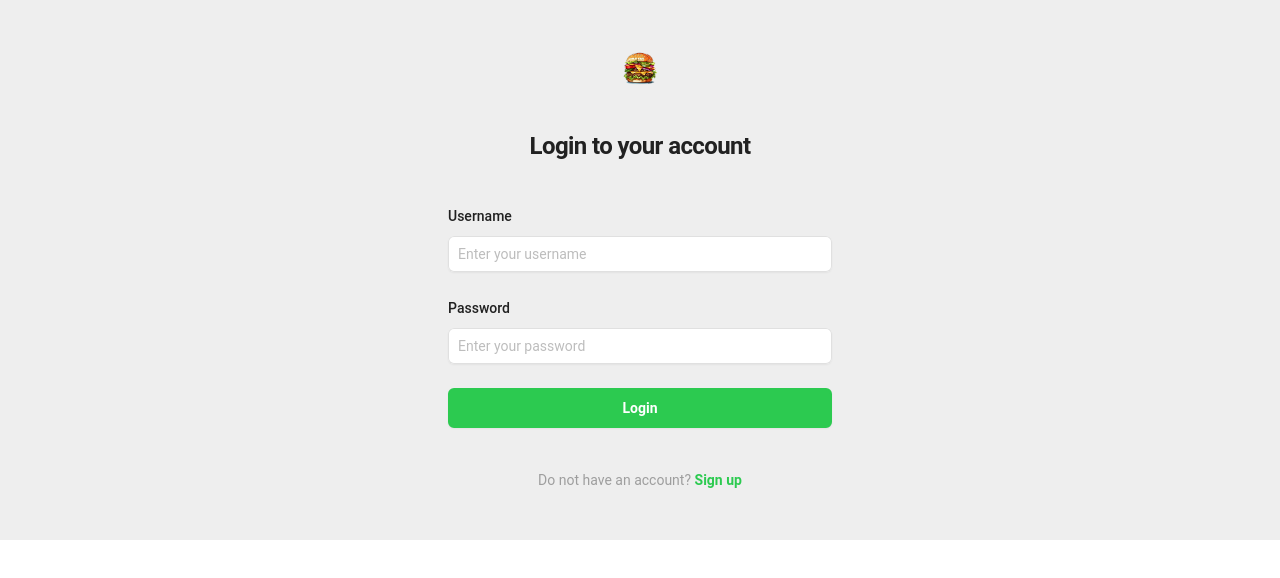
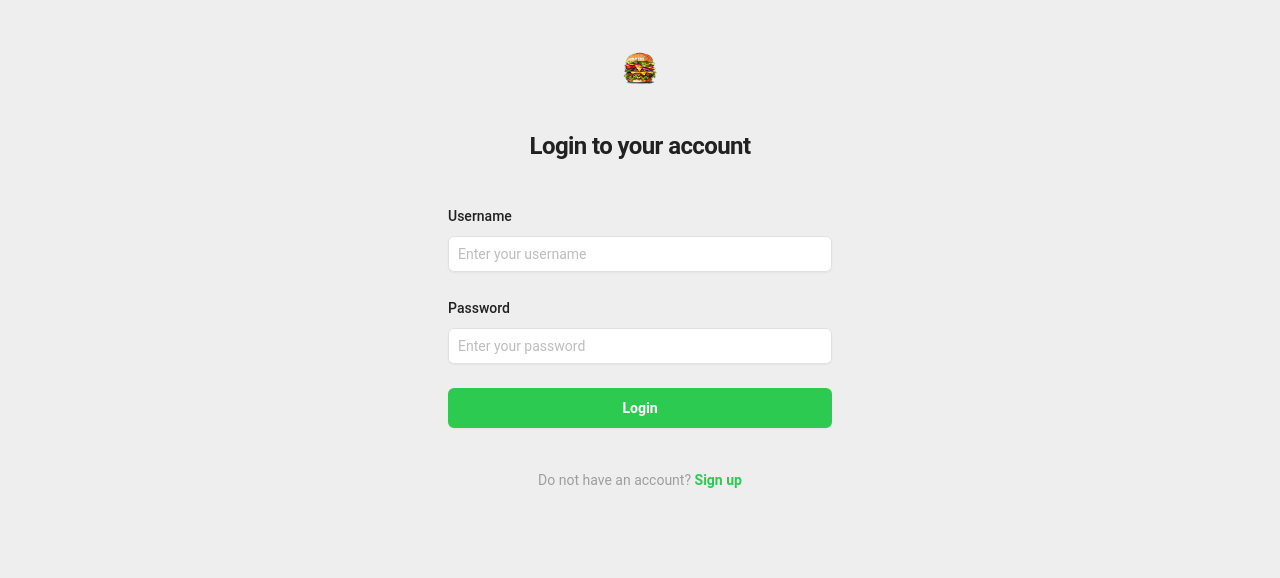
Before and after one commit to HarunaDev/chop-chop, a React (Vite) app in the folder frontend/: page /login in a window 1280 px wide. Shown: the top 578 px of the page. Built offline with nearby package versions, Linux system fonts and the light colour scheme; no server answers.

Commit message:
modified main app

```diff
--- a/frontend/src/App.jsx
+++ b/frontend/src/App.jsx
@@ -21,7 +21,7 @@ function RegisterAndLogout(){
 function App() {
 
   return (
-    <div className="bg-[#EEEEEE]">
+    <div className="bg-[#EEEEEE] min-h-screen">
       <BrowserRouter >
       <Routes>
         {/* wrap home in protected route so that only authorized users can access that page */}
```
